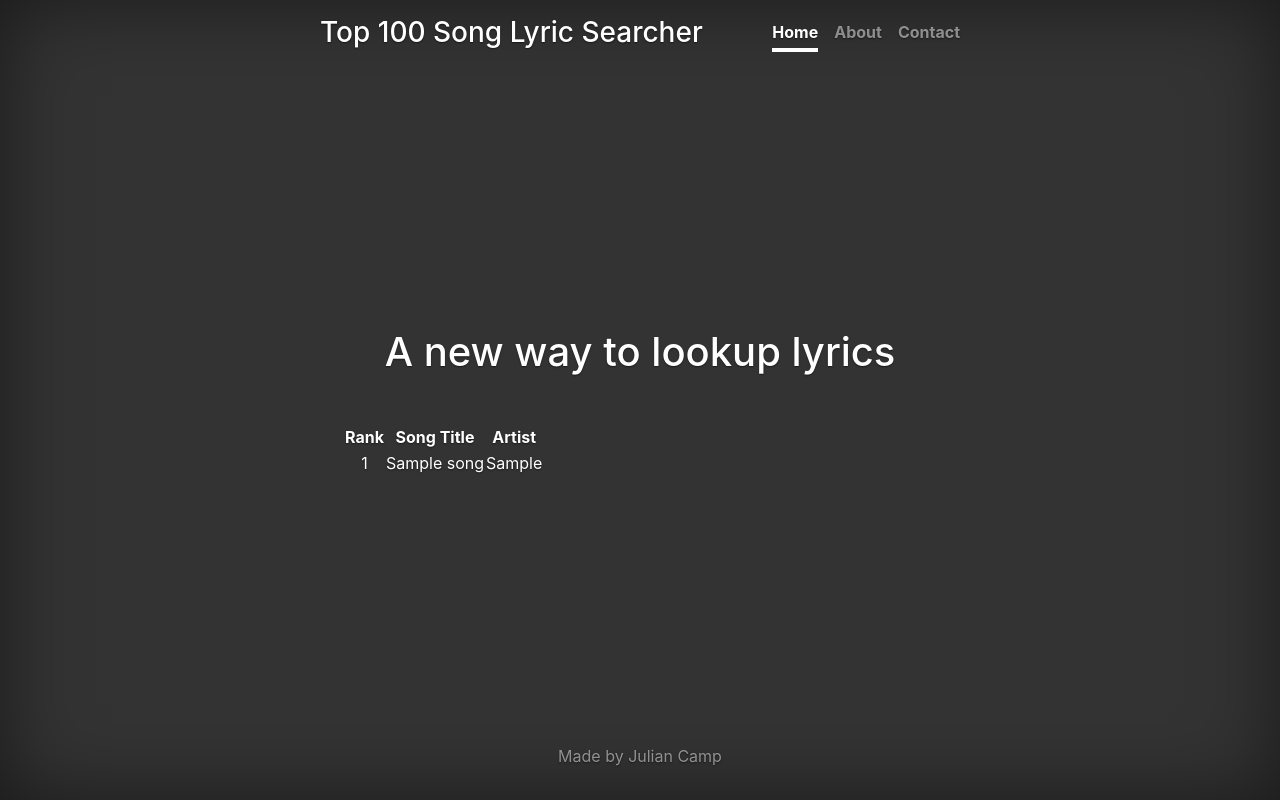
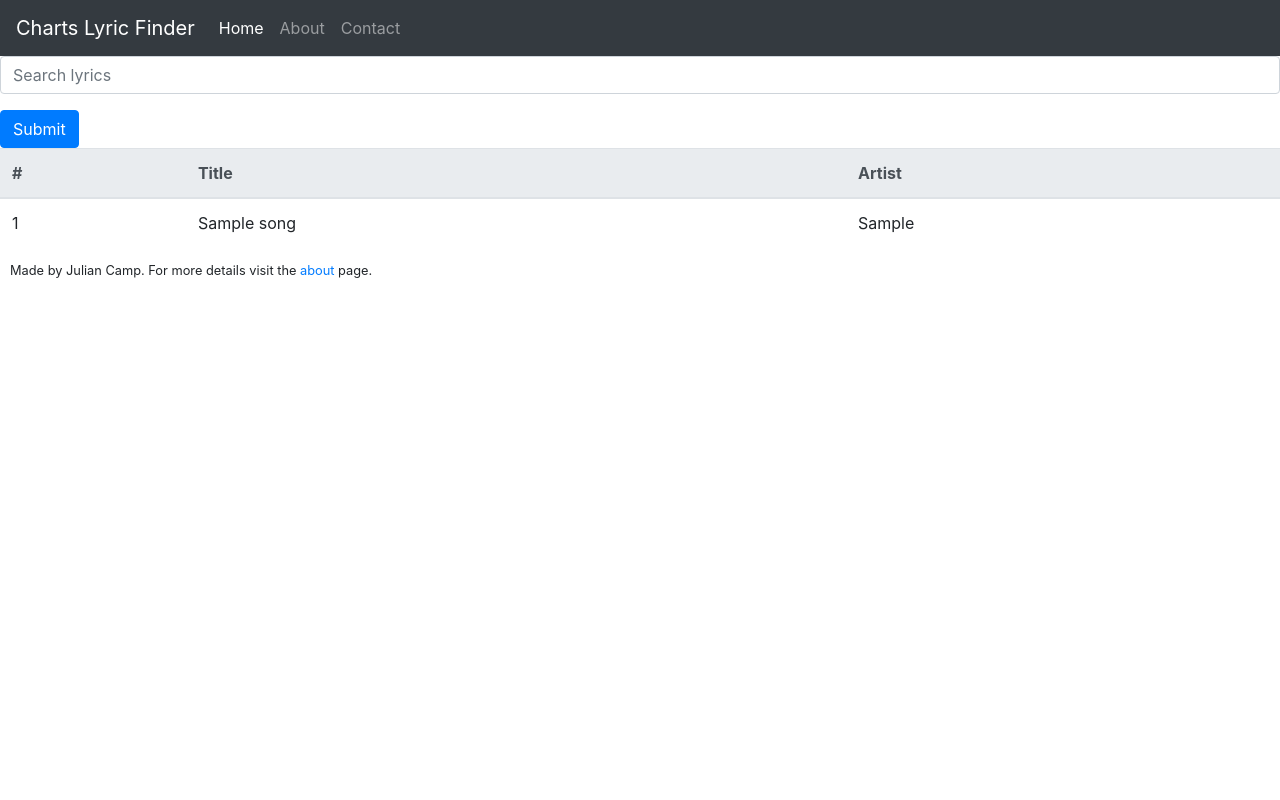
Before and after one commit to jcamp5/ChartLyricFinder, a Django app: page / in a window 1280 px wide. Run offline with Django 3.2, Linux system fonts and the light colour scheme; tables that the repository leaves empty hold one stand-in row (values such as "Sample post"); some libraries are stand-ins or nearby versions.

Commit message:
Updated front-end:html/css design

```diff
--- a/lyric_search/templates/lyric_search/about.html
+++ b/lyric_search/templates/lyric_search/about.html
@@ -2,8 +2,7 @@
 
 {% block content %}
 
-
-<p class="lead" style= text-align:left>
+<p class="lead" style="text-indent:60px">
     Hello, my name is Julian Camp, and I am a computer science student at
     the University of Georgia. I created this web application intially
     to help solve a problem that kept reaccuring in my own life. I
@@ -18,4 +17,5 @@
     up songs and lyrics online and it has also been a great learning
     experience.
 </p>
+
 {% endblock %}
--- a/lyric_search/templates/lyric_search/base.html
+++ b/lyric_search/templates/lyric_search/base.html
@@ -3,6 +3,12 @@
 <!DOCTYPE html>
 <html lang="en">
 
+<style>
+    p {
+        text-align:left;
+        margin-left: 20px;
+    }
+</style>
 
 <head>
 
@@ -10,57 +16,29 @@
     <meta charset="utf-8">
     <meta name="viewport" content="width=device-width, initial-scale=1, shrink-to-fit=no">
 
-
-
     <!-- Bootstrap CSS -->
     <link rel="stylesheet" href="https://stackpath.bootstrapcdn.com/bootstrap/4.3.1/css/bootstrap.min.css" integrity="sha384-ggOyR0iXCbMQv3Xipma34MD+dH/1fQ784/j6cY/iJTQUOhcWr7x9JvoRxT2MZw1T" crossorigin="anonymous">
 
 
+    <nav class="navbar sticky-top navbar-expand-lg navbar-dark bg-dark">
+        <a class="navbar-brand" href="{% url 'index' %}">Charts Lyric Finder</a>
+        <button class="navbar-toggler" type="button" data-toggle="collapse" data-target="#navbarSupportedContent" aria-controls="navbarSupportedContent" aria-expanded="false" aria-label="Toggle navigation">
+          <span class="navbar-toggler-icon"></span>
+        </button>
 
-    <title>Top 100 Chart Lyric Search</title>
-
-
-    <style>
-            .bd-placeholder-img {
-              font-size: 1.125rem;
-              text-anchor: middle;
-              -webkit-user-select: none;
-              -moz-user-select: none;
-              -ms-user-select: none;
-              user-select: none;
-            }
-
-            @media (min-width: 768px) {
-              .bd-placeholder-img-lg {
-                font-size: 3.5rem;
-              }
-            }
-
-    </style>
-
-    <link rel="stylesheet" href="{% static 'lyric_search/base.css' %}">
-
-</head>
-
-<body class="text-center">
-    <div class="cover-container d-flex w-100 h-100 p-3 mx-auto flex-column">
-
-    <header class="masthead mb-auto">
-        <div class="inner">
-            <h3 class="masthead-brand">Top 100 Song Lyric Searcher</h3>
-            <nav class="nav nav-masthead justify-content-center">
-                <a class="nav-link active" href="{% url 'index' %}">Home</a>
-                <a class="nav-link" href="{% url 'about' %}">About</a>
+        <div class="collapse navbar-collapse" id="navbarSupportedContent">
+          <ul class="navbar-nav mr-auto">
+            <li class="nav-item active">
+              <a class="nav-link" href="{% url 'index' %}">Home <span class="sr-only">(current)</span></a>
+            </li>
+            <li class="nav-item">
+              <a class="nav-link" href="{% url 'about' %}">About</a>
+            </li>
+            <li class="nav-item">
                 <a class="nav-link" href="{% url 'contact' %}">Contact</a>
-            </nav>
+            </li>
         </div>
-    </header>
-
-    <main role="main" class="inner cover">
-
-        <br>
-        <h1 class="cover-heading">A new way to lookup lyrics</h1>
-        <br>
+      </nav>
 
         {% block content %}
 
@@ -69,19 +47,19 @@
     </main>
 
 
-    <footer class="mastfoot mt-auto">
-        <div class="inner">
-            <p>Made by Julian Camp</p>
-        </div>
-    </footer>
-
         <!-- Optional JavaScript -->
         <!-- jQuery first, then Popper.js, then Bootstrap JS -->
         <script src="https://code.jquery.com/jquery-3.3.1.slim.min.js" integrity="sha384-q8i/X+965DzO0rT7abK41JStQIAqVgRVzpbzo5smXKp4YfRvH+8abtTE1Pi6jizo" crossorigin="anonymous"></script>
-        <script src="https://cdnjs.cloudflare.com/ajax/libs/popper.js/1.14.3/umd/popper.min.js" integrity="sha384-ZMP7rVo3mIykV+2+9J3UJ46jBk0WLaUAdn689aCwoqbBJiSnjAK/l8WvCWPIPm49" crossorigin="anonymous"></script>
-        <script src="https://stackpath.bootstrapcdn.com/bootstrap/4.1.3/js/bootstrap.min.js" integrity="sha384-ChfqqxuZUCnJSK3+MXmPNIyE6ZbWh2IMqE241rYiqJxyMiZ6OW/JmZQ5stwEULTy" crossorigin="anonymous"></script>
-
+        <script src="https://cdnjs.cloudflare.com/ajax/libs/popper.js/1.14.7/umd/popper.min.js" integrity="sha384-UO2eT0CpHqdSJQ6hJty5KVphtPhzWj9WO1clHTMGa3JDZwrnQq4sF86dIHNDz0W1" crossorigin="anonymous"></script>
+        <script src="https://stackpath.bootstrapcdn.com/bootstrap/4.3.1/js/bootstrap.min.js" integrity="sha384-JjSmVgyd0p3pXB1rRibZUAYoIIy6OrQ6VrjIEaFf/nJGzIxFDsf4x0xIM+B07jRM" crossorigin="anonymous"></script>
     </body>
 
+    <script>
+            jQuery(document).ready(function($) {
+              $(".clickable-row").click(function() {
+                  window.location = $(this).data("href");
+              });
+            });
+        </script>
 
 </html>
--- a/lyric_search/templates/lyric_search/index.html
+++ b/lyric_search/templates/lyric_search/index.html
@@ -6,37 +6,42 @@
   td a {
       display: block;
   }
+  th, td {
+    padding:15px
+  }
+  tr.clickable-row {
+    cursor: pointer;
+  }
 </style>
 
 
-<p class="lead">
-    <table>
+<form>
+    <div class="form-group">
+      <input type="search" class="form-control" id="exampleInputEmail1" aria-describedby="emailHelp" placeholder="Search lyrics">
+    </div>
+    <button type="submit" class="btn btn-primary">Submit</button>
+  </form>
+
+<table class="table table-hover">
+  <thead class="thead-light">
     <tr>
-        <th>Rank</th>
-        <th>Song Title</th>
-        <th>Artist</th>
+      <th scope="col">#</th>
+      <th scope="col">Title</th>
+      <th scope="col">Artist</th>
     </tr>
+  </thead>
+  <tbody>
+    {% for s in songs %}
+    <tr class='clickable-row' data-href="{% url 'lyrics' id=s.rank %}">
+      <td scope="row">{{s.rank}}</td>
+      <td>{{s.title}}</td>
+      <td>{{s.artist}}</td>
+    </tr>
+    {% endfor %}
+    </tr>
+  </tbody>
+</table>
 
-    {% for s in songs %}
-
-    <tr data-href="{% url 'lyrics' id=s.rank %}">
-        <td><a href="{% url 'lyrics' id=s.rank %}">{{ s.rank }}</a></td>
-        <td><a href="{% url 'lyrics' id=s.rank %}">{{ s.title }}</a></td>
-        <td><a href="{% url 'lyrics' id=s.rank %}">{{ s.artist }}</a></td>
-    </tr>
-
-      {% endfor %}
-
-    </table>
-
-</p>
-
-<script>
-    jQuery(document).ready(function($) {
-      $('*[data-href]').on('click', function() {
-          window.location = $(this).data("href");
-      });
-    });
-</script>
+<h5 class=small style=text-indent:10px>Made by Julian Camp. For more details visit the <a href="{% url 'about' %}">about</a> page.</h5>
 
 {% endblock %}
```
Also changed, not shown: lyric_search/templates/lyric_search/contact.html (+4 -3 lines).
